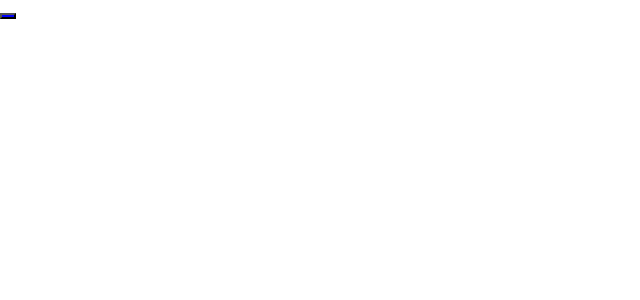
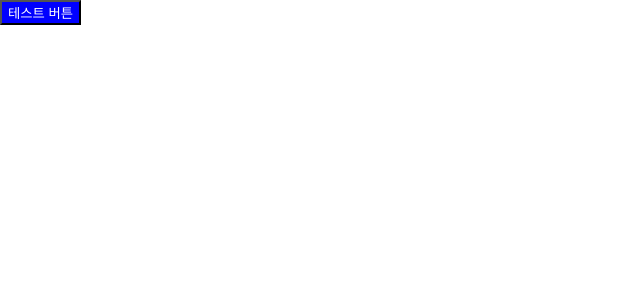
Before and after one commit to automatethem/react-supporter, a React (Create React App) app: page / in a window 1280 px wide. Shown: the top 300 px of the page, without its empty margins (0-640 px from the left). Built offline with nearby package versions, Linux system fonts and the light colour scheme.

Commit message:
Update JumoButton.js

```diff
--- a/src/components/JumoButton/JumoButton.js
+++ b/src/components/JumoButton/JumoButton.js
@@ -1,12 +1,12 @@
 import React from 'react';
 
-const JumoButton = ({ label, backgroundColor, fontColor, onClick }) => {
+const JumoButton = ({ children, backgroundColor, fontColor, onClick }) => {
   return (
     <button
       style={{ backgroundColor: `${backgroundColor}`, color: `${fontColor}` }}
       onClick={onClick}
     >
-      {label}
+      {children}
     </button>
   );
 };
```
